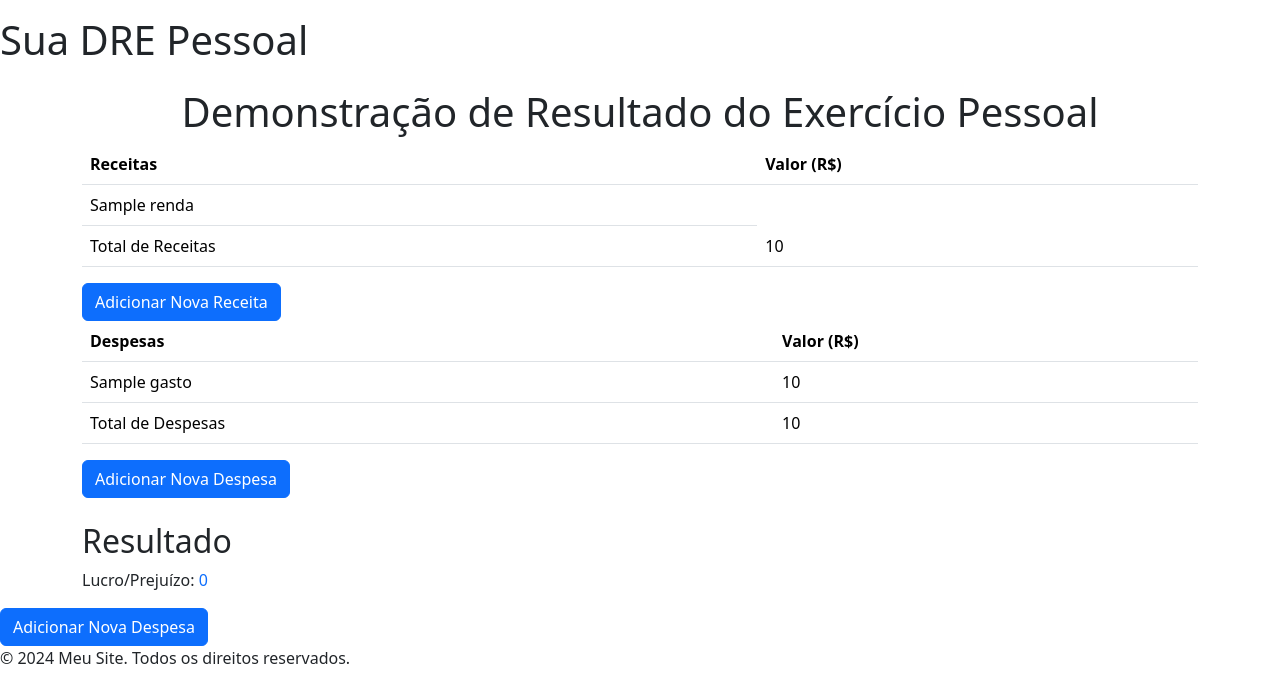
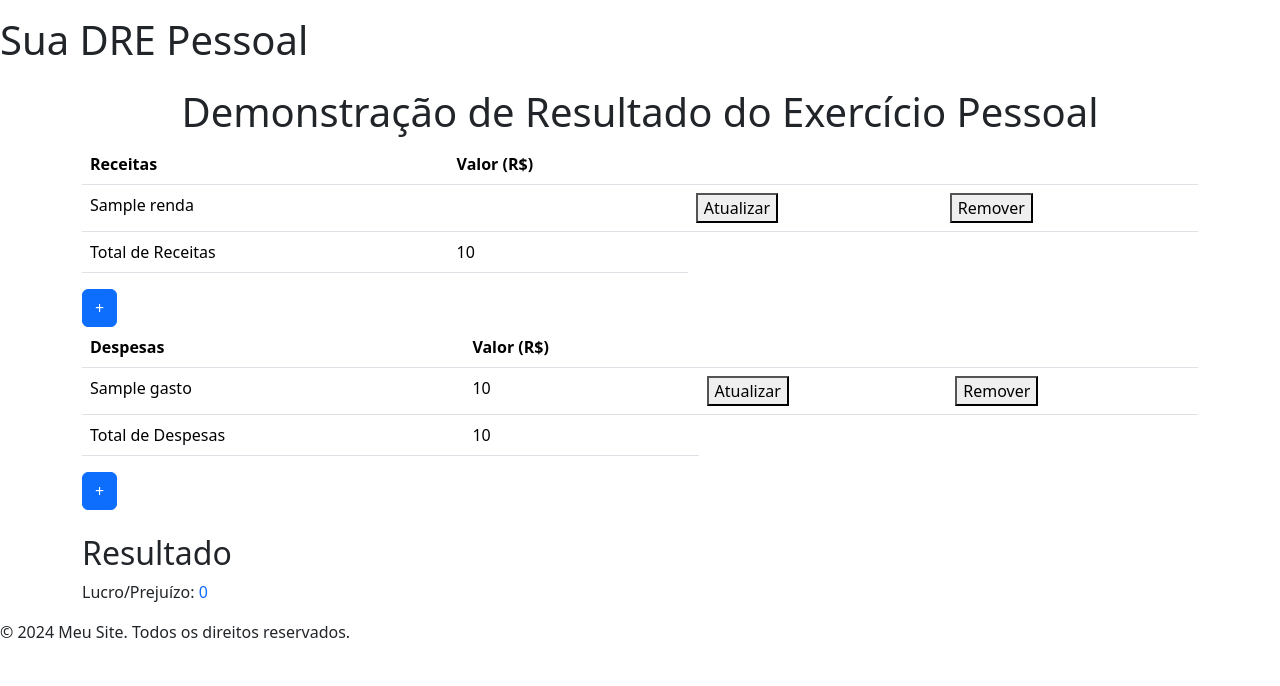
Before and after one commit to ParaQueNome/projeto_4sm_fatec_2024, a Flask app: page /finance/finance in a window 1280 px wide. Shown: the part 200-886 px from the top of the page. After the commit the page ends 838 px from the top, so only its background shows below. Run offline with Flask 3, Linux system fonts and the light colour scheme; the visitor is signed in with stand-in values (Sample User, id 1); a database or web service that is not in the repository returns one stand-in record (values such as "Sample title"); some libraries are stand-ins or nearby versions.

Commit message:
Projeto versao 3.1

```diff
--- a/Codificacao/app/controller/financeControl.py
+++ b/Codificacao/app/controller/financeControl.py
@@ -44,6 +44,30 @@ def despesas():
     conexao = Conexao(Config(),'Financia')
     connRepository = ConexaoRepository(conexao)
     financService = FinanceService(connRepository)
+    data_gastos = {'nome_gasto':form.data['nome_gasto'], 'valor': form.data['valor']}
     if request.method == 'POST':
-        financService.inserirGastos(session.get('email'), form.data)
+        financService.inserirGastos(session.get('email'), data_gastos)
         return redirect(url_for('finance.finance'))
+
+@financeBp.route('/receitas', methods=['POST'])
+def receitas():
+    if not session.get('usuario'):
+        return redirect(url_for('auth.login'))
+    form = FinancesForm()
+    conexao = Conexao(Config(), 'Financia')
+    connRepository = ConexaoRepository(conexao)
+    financService = FinanceService(connRepository)
+    data_receitas = {'renda': form.data['renda']}
+    if request.method == 'POST':
+        financService.inserirReceitas(session.get('email'), data_receitas)
+        return redirect(url_for('finance.finance'))
+
+@financeBp.route('/delete_receita', methods=['POST'])
+def deleteReceita():
+    if not session.get('usuario'):
+        return redirect(url_for('auth.login'))
+    conexao = Conexao(Config(), 'Financia')
+    connRepository = ConexaoRepository(conexao)
+    financService = FinanceService(connRepository)
+    if request.method == 'POST':
+        return redirect(url_for('finance.finance'))
--- a/Codificacao/app/templates/finances/financas.html
+++ b/Codificacao/app/templates/finances/financas.html
@@ -12,13 +12,24 @@
                 <tr>
                     <th scope="col">Receitas</th>
                     <th scope="col">Valor (R$)</th>
+                    <th></th>
+                    <th></th>
                 </tr>
             </thead>
             <tbody>
                 <!-- Iterar sobre as receitas -->
                 {% for receita in finanService.receitas %}
+
                     <tr>
                         <td>{{ receita.renda }}</td>
+                        <td></td>
+                        <span><td><button type="button">Atualizar</button></td></span>
+                        <td>
+                        <form method="post" action="{{ url_for('finance.deleteReceita') }}">
+                            <input type="hidden" name="receita_id" value="{{ receita.id }}">
+                            <button type="submit">Remover</button>
+                        </form>
+                        </td>
                     </tr>
                 {% endfor %}
                 <!-- Calcular total de receitas -->
@@ -30,8 +41,8 @@
             </tbody>
         </table>
 
-        <button type="button" class="btn btn-primary" data-bs-toggle="modal" data-bs-target="#modalGeral">
-            Adicionar Nova Receita
+        <button type="button" class="btn btn-primary" data-bs-toggle="modal" data-bs-target="#modalReceitas">
+            +
         </button>
 
         <table class="table">
@@ -39,6 +50,8 @@
                 <tr>
                     <th scope="col">Despesas</th>
                     <th scope="col">Valor (R$)</th>
+                    <th></th>
+                    <th></th>
                 </tr>
             </thead>
             <tbody>
@@ -47,10 +60,12 @@
                         <tr>
                             <td>{{ gasto.nome_gasto }}</td>
                             <td>{{ gasto.valor }}</td>
+                            <span><td><button type="button">Atualizar</button></td></span>
+                            <span><td><button type="button">Remover</button></td></span>
                         </tr>
                 {% endfor %}
                 <!-- Calcular total de despesas -->
-                {% set total_despesas = finanService | map(attribute='gastos') | map('sum', 'valor') | sum %}
+                {% set total_despesas = finanService.gastos | map(attribute='gastos') | map('sum', 'gastos') | sum %}
                 <tr class="font-weight-bold">
                     <td>Total de Despesas</td>
                     <td>{{ total_despesas }}</td>
@@ -59,7 +74,7 @@
         </table>
 
         <button type="button" class="btn btn-primary" data-bs-toggle="modal" data-bs-target="#modalDespesas">
-            Adicionar Nova Despesa
+            +
         </button>
 
         <!-- Cálculo do Lucro/Prejuízo -->
@@ -68,6 +83,9 @@
     </div>
     {% else %}
         <p>Nada Cadastrado no momento</p>
+        <button type="button" class="btn btn-success" data-bs-toggle="modal" data-bs-target="#modalGeral">
+            Adicionar Nova Despesa
+        </button>
     {% endif %}
     {% if answer %}
         {% set paragraphs = answer.split("\n") %}
@@ -181,8 +199,38 @@
         </div>
     </div>
 
-    <button type="button" class="btn btn-primary" data-bs-toggle="modal" data-bs-target="#modalGeral">
-        Adicionar Nova Despesa
-    </button>
+    <!-- Modal -->
+    <div class="modal fade" id="modalReceitas" tabindex="-1" aria-labelledby="exampleModalLabel" aria-hidden="true">
+        <div class="modal-dialog">
+            <div class="modal-content">
+                <div class="modal-header">
+                    <h5 class="modal-title" id="exampleModalLabel">Despesas</h5>
+                    <button type="button" class="btn-close" data-bs-dismiss="modal" aria-label="Fechar"></button>
+                </div>
+                <div class="modal-body" action="finance.finance">
+                    <form method="POST" action="{{ url_for('finance.receitas') }}">
+                        {{ form.hidden_tag() }}
+                        <div class="form-group">
+                            {{ form.renda.label(class="form-label") }}
+                            {{ form.renda(class="form-control") }}
+                            {% if form.renda.errors %}
+                                <ul class="errors">
+                                    {% for error in form.renda.errors %}
+                                        <li>{{ error }}</li>
+                                    {% endfor %}
+                                </ul>
+                            {% endif %}
+                        </div>
+
+                        <div class="modal-footer">
+                            <button type="button" class="btn btn-secondary" data-bs-dismiss="modal">Fechar</button>
+                            <button type="submit" class="btn btn-primary">Adicionar despesa</button>
+                        </div>
+                    </form>
+                </div>
+
+            </div>
+        </div>
+    </div>
 
 {% endblock %}
```
Also changed, not shown: Codificacao/app/services/opeaiApiService/openaiApi.py (+6 -1 lines), Codificacao/requirements.txt (+11 -0 lines).
